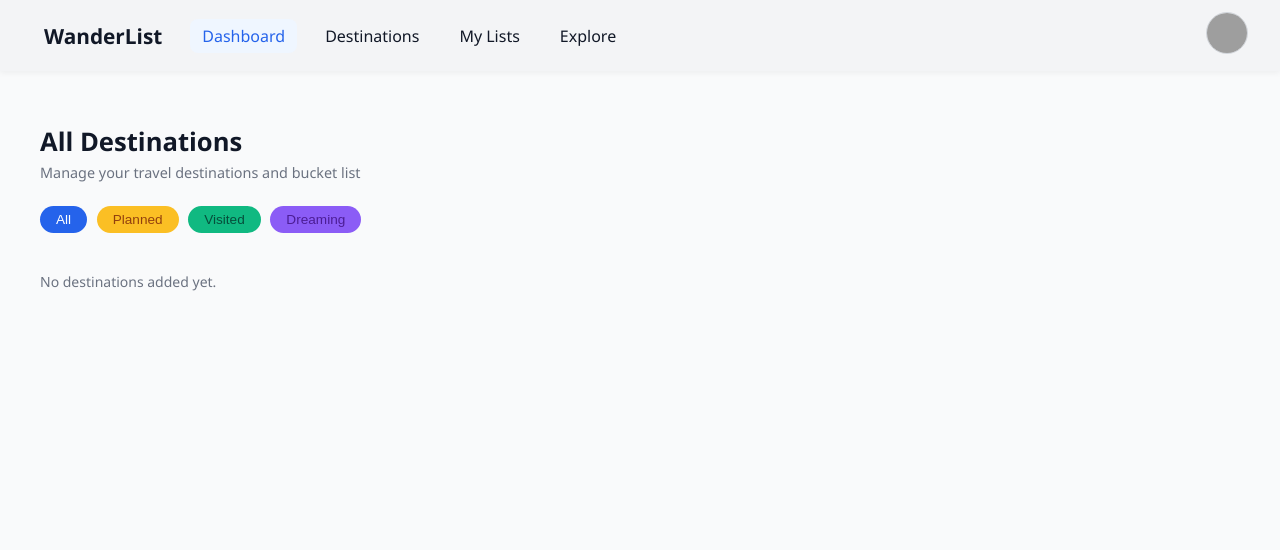
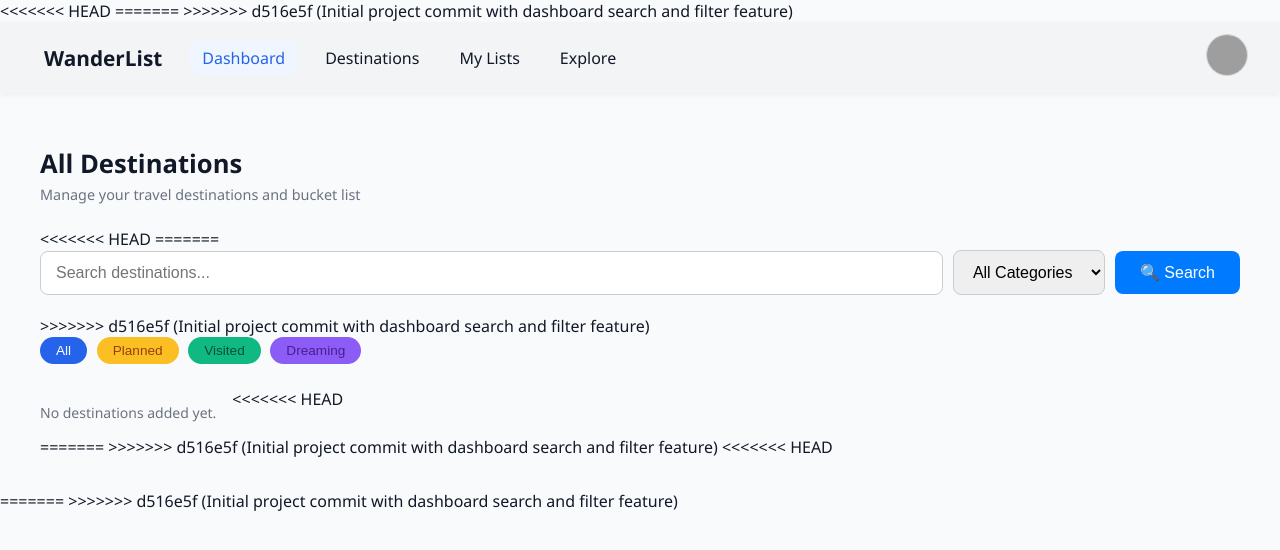
Before and after one commit to Dreee03/csit327-g2-WanderList, a Django app: template templates/dashboard.html in a window 1280 px wide. Shown: the top 550 px of the page. Run offline with Django 4.2, Linux system fonts and the light colour scheme; the template is opened without the code that fills it, so the values that code supplies are empty; grey boxes are pictures that could not be loaded.

Commit message:
Initial project commit with dashboard search and filter feature

```diff
--- a/templates/dashboard.html
+++ b/templates/dashboard.html
@@ -6,7 +6,10 @@
   <meta name="viewport" content="width=device-width, initial-scale=1.0">
   <title>Dashboard | WanderList</title>
   <link rel="stylesheet" href="{% static 'css/dashboard.css' %}?v=3">
+<<<<<<< HEAD
 
+=======
+>>>>>>> d516e5f (Initial project commit with dashboard search and filter feature)
 </head>
 <body>
 
@@ -38,6 +41,37 @@
       </div>
     </div>
 
+<<<<<<< HEAD
+=======
+    <!-- 🔍 Search + Filter Bar -->
+    <div class="search-filter-bar" style="display:flex; gap:10px; align-items:center; margin-bottom:20px;">
+      <input
+        type="text"
+        id="searchInput"
+        placeholder="Search destinations..."
+        style="flex:1; padding:12px 15px; border-radius:8px; border:1px solid #ccc; font-size:16px;"
+      >
+
+      <select
+        id="categoryFilter"
+        style="padding:12px 15px; border-radius:8px; border:1px solid #ccc; font-size:16px;"
+      >
+        <option value="">All Categories</option>
+        <option value="Planned">Planned</option>
+        <option value="Visited">Visited</option>
+        <option value="Dreaming">Dreaming</option>
+      </select>
+
+      <!-- ✅ Search Button -->
+      <button
+        id="searchButton"
+        style="background-color:#007bff; color:white; border:none; padding:12px 25px; border-radius:8px; cursor:pointer; font-size:16px;"
+      >
+        🔍 Search
+      </button>
+    </div>
+
+>>>>>>> d516e5f (Initial project commit with dashboard search and filter feature)
     <!-- Filter Buttons -->
     <div class="filters">
       <button class="filter-btn btn-all active" data-filter="all">All</button>
@@ -50,7 +84,10 @@
     <div class="destination-grid">
       {% for destination in destinations %}
       <div class="destination-card" data-category="{{ destination.category|default_if_none:'' }}">
+<<<<<<< HEAD
 
+=======
+>>>>>>> d516e5f (Initial project commit with dashboard search and filter feature)
         <div class="card-gradient"></div>
 
         {% if destination.image_url %}
@@ -72,6 +109,7 @@
           {% endif %}
 
           <div class="card-actions">
+<<<<<<< HEAD
   <a href="{% url 'destination:edit' destination.destinationID %}" class="btn-edit">Edit</a>
 
   <form method="POST" action="{% url 'destination:delete' destination.destinationID %}">
@@ -80,17 +118,32 @@
   </form>
 </div>
 
+=======
+            <a href="{% url 'destination:edit' destination.destinationID %}" class="btn-edit">Edit</a>
+            <form method="POST" action="{% url 'destination:delete' destination.destinationID %}">
+              {% csrf_token %}
+              <button type="submit" class="btn-delete">Delete</button>
+            </form>
+          </div>
+>>>>>>> d516e5f (Initial project commit with dashboard search and filter feature)
         </div>
       </div>
       {% empty %}
         <p class="no-destinations">No destinations added yet.</p>
       {% endfor %}
+<<<<<<< HEAD
       <!-- Client-side no-results message shown when filtering yields zero cards -->
       <p class="no-results" style="display:none;">No destinations match this filter.</p>
     </div>
 
     <!-- Using Inline JS to filter destination cards by category
      Inline JS ensures that the filtering happens on the client side without additional requests to the server -->
+=======
+      <p class="no-results" style="display:none;">No destinations match this filter.</p>
+    </div>
+
+    <!-- Category Filter JS -->
+>>>>>>> d516e5f (Initial project commit with dashboard search and filter feature)
     <script>
       (function() {
         const buttons = document.querySelectorAll('.filter-btn');
@@ -100,7 +153,10 @@
 
         function applyFilter(filter) {
           let visible = 0;
+<<<<<<< HEAD
 
+=======
+>>>>>>> d516e5f (Initial project commit with dashboard search and filter feature)
           cards.forEach(card => {
             const cat = (card.getAttribute('data-category') || '').trim();
             if (filter === 'all' || !filter) {
@@ -114,16 +170,23 @@
             }
           });
 
+<<<<<<< HEAD
           // If there are no cards at all from server, keep server message
+=======
+>>>>>>> d516e5f (Initial project commit with dashboard search and filter feature)
           if (cards.length === 0) {
             if (noDestinationsServer) noDestinationsServer.style.display = '';
             if (noResults) noResults.style.display = 'none';
             return;
           }
 
+<<<<<<< HEAD
           // Hide server-side empty message once we have client-side cards
           if (noDestinationsServer) noDestinationsServer.style.display = 'none';
 
+=======
+          if (noDestinationsServer) noDestinationsServer.style.display = 'none';
+>>>>>>> d516e5f (Initial project commit with dashboard search and filter feature)
           if (visible === 0) {
             if (noResults) noResults.style.display = '';
           } else {
@@ -140,12 +203,57 @@
           });
         });
 
+<<<<<<< HEAD
         // Ensure initial filter is 'all'
+=======
+>>>>>>> d516e5f (Initial project commit with dashboard search and filter feature)
         applyFilter('all');
       })();
     </script>
 
+<<<<<<< HEAD
   </main>
 
+=======
+    <!-- ✅ NEW: Live Search + Button -->
+    <script>
+      (function() {
+        const searchInput = document.getElementById('searchInput');
+        const searchButton = document.getElementById('searchButton');
+        const categoryFilter = document.getElementById('categoryFilter');
+        const cards = document.querySelectorAll('.destination-card');
+        const noResults = document.querySelector('.no-results');
+
+        function filterDestinations() {
+          const query = searchInput.value.toLowerCase();
+          const selectedCategory = categoryFilter.value.toLowerCase();
+          let visibleCount = 0;
+
+          cards.forEach(card => {
+            const name = card.querySelector('.card-title').textContent.toLowerCase();
+            const category = (card.getAttribute('data-category') || '').toLowerCase();
+
+            const matchesName = name.startsWith(query);
+            const matchesCategory = !selectedCategory || category === selectedCategory;
+
+            if (matchesName && matchesCategory) {
+              card.style.display = '';
+              visibleCount++;
+            } else {
+              card.style.display = 'none';
+            }
+          });
+
+          noResults.style.display = visibleCount === 0 ? '' : 'none';
+        }
+
+        searchInput.addEventListener('input', filterDestinations);
+        categoryFilter.addEventListener('change', filterDestinations);
+        searchButton.addEventListener('click', filterDestinations);
+      })();
+    </script>
+
+  </main>
+>>>>>>> d516e5f (Initial project commit with dashboard search and filter feature)
 </body>
 </html>
```
Also changed, not shown: dashboard/views.py (+56 -0 lines), README.md, dashboard/migrations/0001_initial.py (added), 1 other file.
